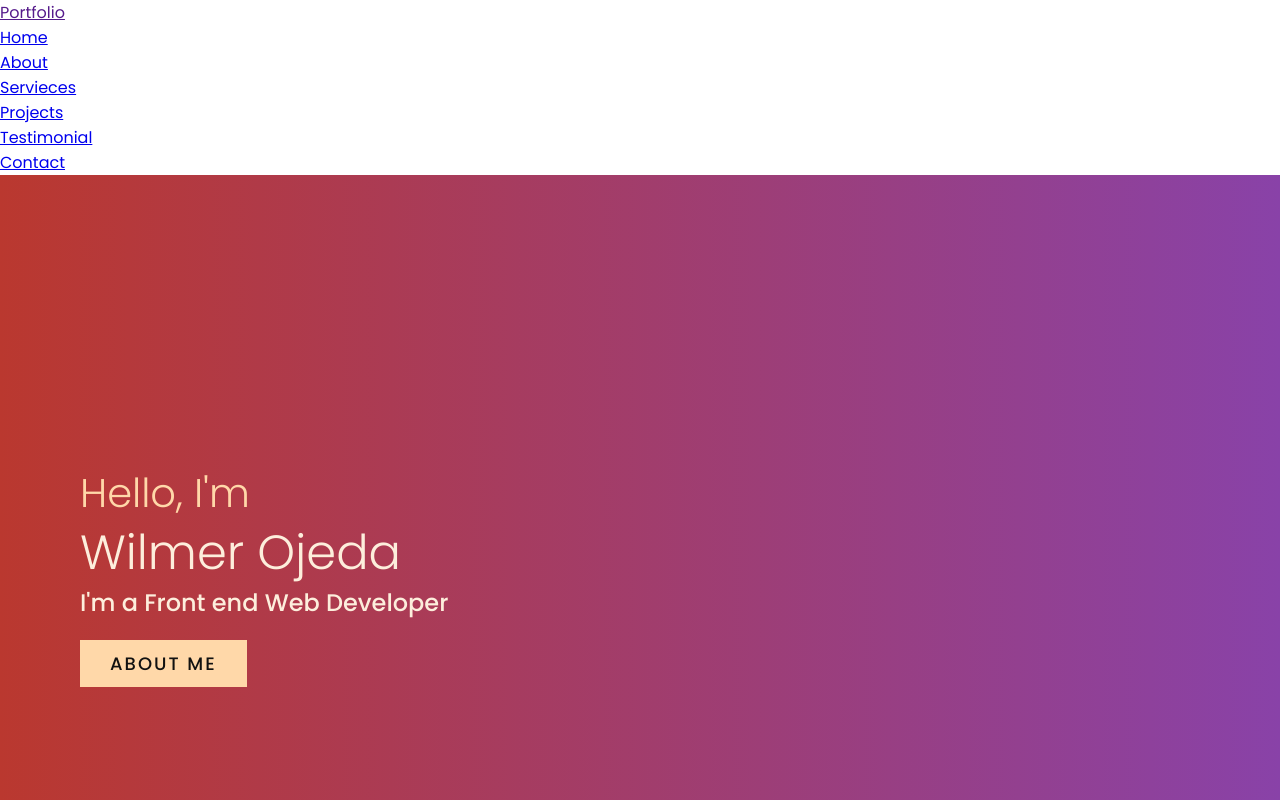
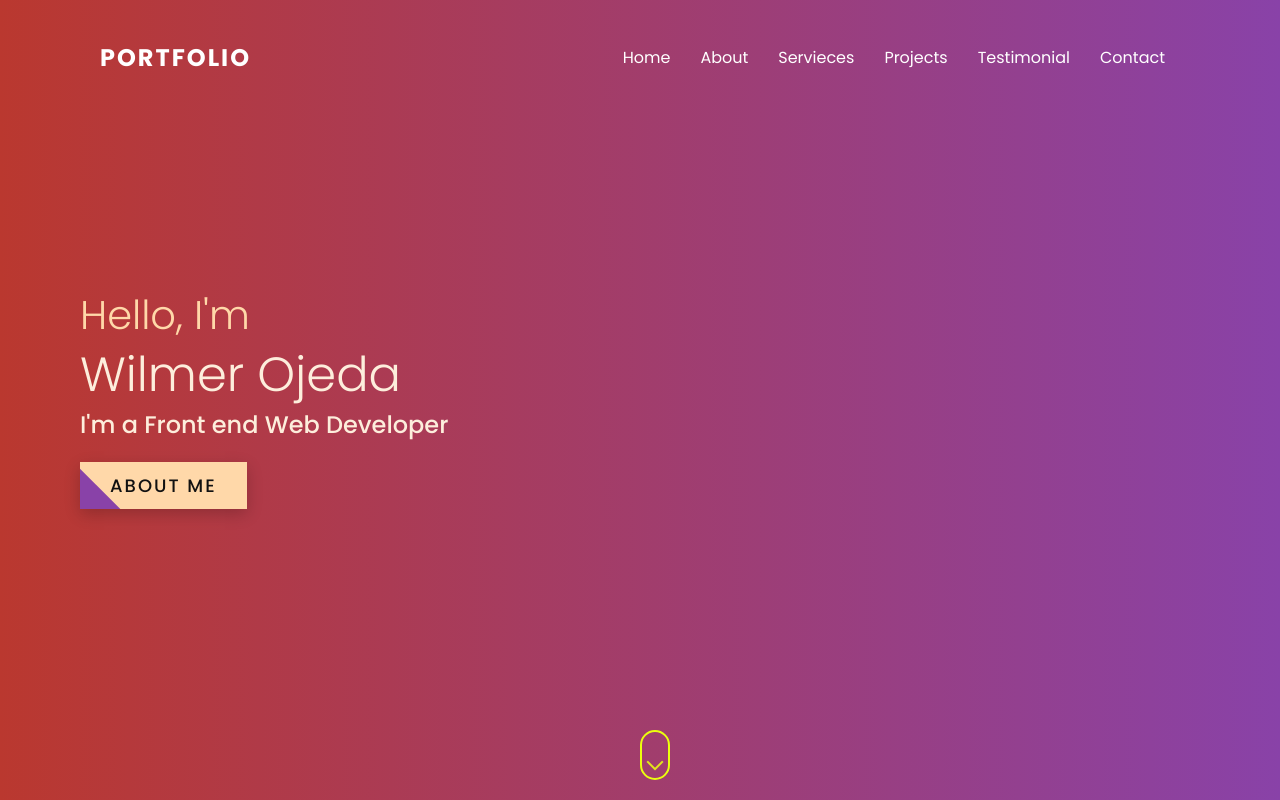
Before and after one commit to wilmerojeda13/Professional-Portfolio, a plain HTML site: page index.html in a window 1280 px wide. Shown: the top 800 px of the page. Drawn offline with Linux system fonts and the light colour scheme; a script that the page names is missing.

Commit message:
add styling the scrollbar animation

```diff
--- a/style.css
+++ b/style.css
@@ -5,6 +5,9 @@
   padding: 0;
   box-sizing: border-box;
   font-family: "Poppins", sans-serif;
+}
+html {
+  scroll-behavior: smooth;
 }
 
 /* Adding All My Section Tag Fixed Padding */
@@ -47,6 +50,7 @@ section {
 */
 
 /* Header Section */
+
 .banner h2 {
   font-size: 2.5rem;
   font-weight: 300;
@@ -65,7 +69,54 @@ section {
   font-weight: 500;
 }
 
-.btn {
+/* mouse scroll animation */
+.mouse-scroll {
+  width: 30px;
+  height: 50px;
+  border: solid 2px #ebff0d;
+  border-radius: 30px;
+  position: absolute;
+  left: 50%;
+  bottom: 20px;
+  border-radius: 50px;
+  cursor: pointer;
+}
+.mouse-scroll::before,
+.mouse-scroll::after {
+  content: "";
+  width: 10px;
+  height: 10px;
+  border: 2px solid #ebff0d;
+  border-top: transparent;
+  border-left: transparent;
+  position: absolute;
+  left: 50%;
+  top: 20%;
+  transform: translate(-50%, -100%) rotate(45deg);
+  animation: scroll 1s ease-in-out infinite;
+}
+.mouse-scroll::after {
+  top: 30%;
+  animation-delay: 0.3s;
+}
+@keyframes scroll {
+  0% {
+    opacity: 0;
+  }
+  30% {
+    opacity: 1;
+  }
+  60% {
+    opacity: 1;
+  }
+  100% {
+    opacity: 0;
+    top: 90%;
+  }
+}
+
+/* CV button styling */
+.btn-1 {
   position: relative;
   background: #ffd8a9;
   color: #111;
@@ -76,8 +127,27 @@ section {
   text-transform: uppercase;
   letter-spacing: 2px;
   font-weight: 500;
+  font-size: 15px;
+}
+
+/* About me button styling */
+.btn {
+  position: relative;
+  background: #ffd8a9;
+  color: #111;
+  cursor: pointer;
+  overflow: hidden;
+  display: inline-block;
+  margin-top: 20px;
+  padding: 10px 30px;
+  text-decoration: none;
+  text-transform: uppercase;
+  letter-spacing: 2px;
+  font-weight: 500;
   font-size: 18px;
+  box-shadow: 0 5px 15px rgba(0, 0, 0, 0.2);
 }
+
 /* About Me Layout */
 
 .heading {
@@ -85,21 +155,26 @@ section {
   text-align: center;
   margin-bottom: 30px;
   color: #111;
+  position: relative;
 }
 
+.textBx {
+  position: absolute;
+}
 .heading p {
   font-style: italic;
   font-size: 14px;
 }
 
 .heading h2 {
-  font: size 3em;
+  font-size: 3rem;
   color: #f1a661;
 }
 
 .content {
   display: flex;
   justify-content: space-between;
+  margin-top: 50px;
 }
 
 .contentBx {
@@ -124,8 +199,36 @@ section {
   flex-direction: row;
   align-items: center;
 }
+
+.heading p {
+  font-size: 20px;
+}
 .btn.round {
   border-radius: 50px;
+}
+
+.btn span {
+  position: relative;
+  z-index: 1;
+}
+
+.btn::after {
+  content: "";
+  position: absolute;
+  left: 0;
+  top: 0;
+  height: 490%;
+  width: 140%;
+  background: #8942a8;
+  -webkit-transition: all 0.5s ease-in-out;
+  transition: all 0.5s ease-in-out;
+  -webkit-transform: translateX(-98%) translateY(-25%) rotate(45deg);
+  transform: translateX(-98%) translateY(-25%) rotate(45deg);
+}
+
+.btn:hover::after {
+  -webkit-transform: translateX(-9%) translateY(-25%) rotate(45deg);
+  transform: translateX(-9%) translateY(-25%) rotate(45deg);
 }
 
 .bt {
@@ -135,6 +238,64 @@ section {
   min-width: 25%;
 }
 
+p {
+  line-height: 40px;
+}
+
 img {
   max-width: 100%;
 }
+
+/* Creatring Logo, header */
+header {
+  position: fixed;
+  top: 0;
+  left: 0;
+  width: 100%;
+  padding: 40px 100px;
+  display: flex;
+  justify-content: space-between;
+  align-items: center;
+  z-index: 2;
+  transition: 0.5s;
+}
+
+header .logo {
+  color: #fff;
+  text-decoration: none;
+  text-transform: uppercase;
+  font-size: 24px;
+  font-weight: 700;
+  letter-spacing: 2px;
+}
+
+header ul {
+  position: relative;
+
+  display: flex;
+}
+
+header ul li {
+  list-style-type: none;
+  position: relative;
+}
+
+header ul li a {
+  position: relative;
+  display: inline-block;
+  margin: 0 15px;
+  text-decoration: none;
+  color: #fff;
+}
+
+/* Creating a sticky Header Menu Navbar incss */
+header.sticky {
+  background: white;
+  padding: 20px 100px;
+  box-shadow: 10 10px 10px rgb(0, 0, 0, 0.1);
+}
+
+header.sticky .logo,
+header.sticky ul li a {
+  color: #111;
+}
```
